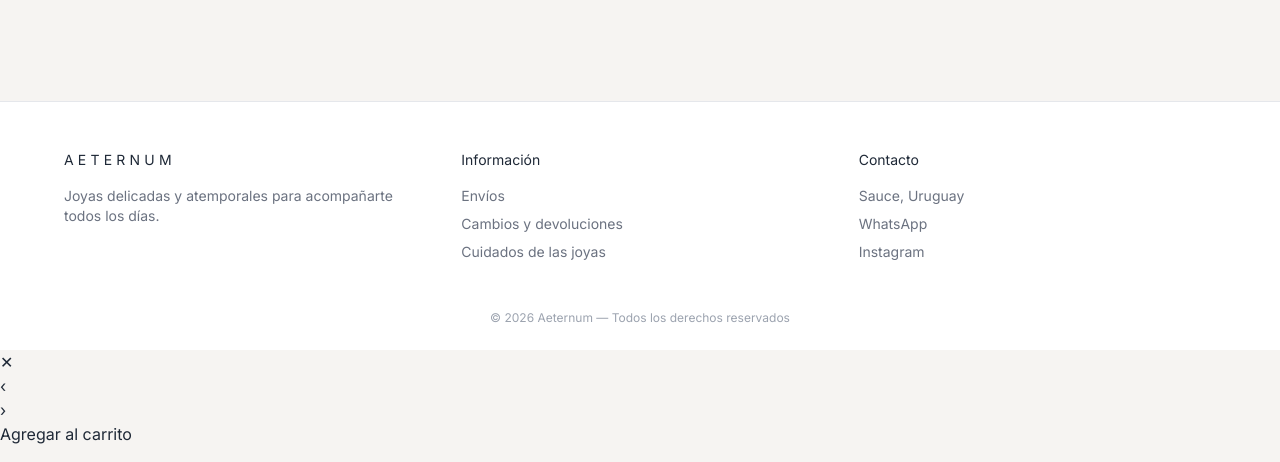
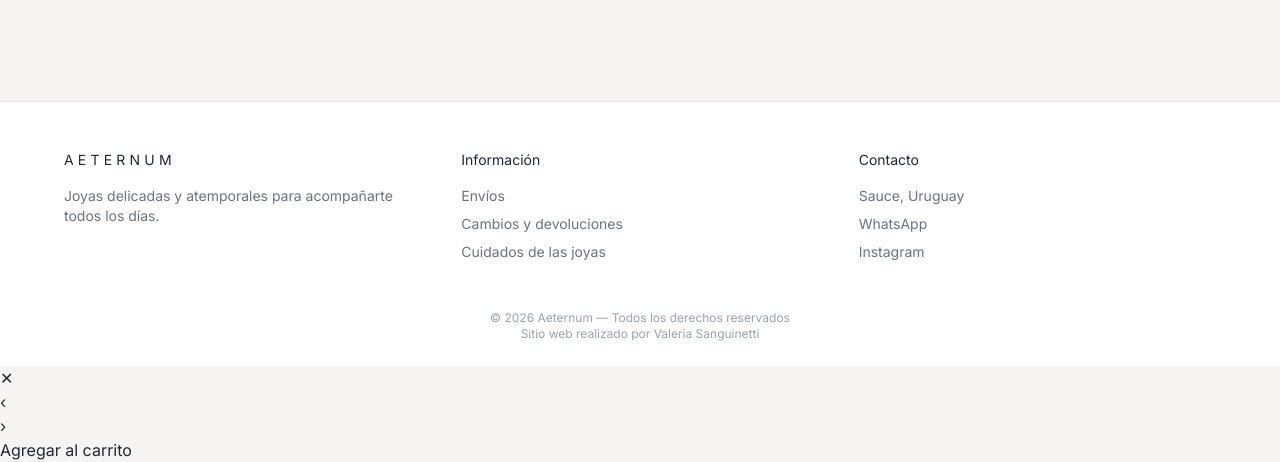
Before and after one commit to ValeSanguinetti/aeternumJoyas, a website: page public/index.html in a window 1280 px wide. Shown: the part 1571-2033 px from the top of the page. Drawn offline with nearby package versions, Linux system fonts and the light colour scheme.

Commit message:
Agregando firma en footer

```diff
--- a/public/index.html
+++ b/public/index.html
@@ -124,9 +124,21 @@
 
   </div>
 
-  <div class="footer-copy">
-    © 2026 Aeternum — Todos los derechos reservados
-  </div>
+ <div class="footer-copy">
+  <p>© 2026 Aeternum — Todos los derechos reservados</p>
+
+  <p>
+   Sitio web realizado por
+    <a
+      href="https://www.instagram.com/valeria_sanguinetti_03/"
+      target="_blank"
+      rel="noopener noreferrer"
+      class="footer-author"
+    >
+      Valeria Sanguinetti
+    </a>
+  </p>
+</div>
 
 </footer>
 
```
Also changed, not shown: public/css/output.css.
